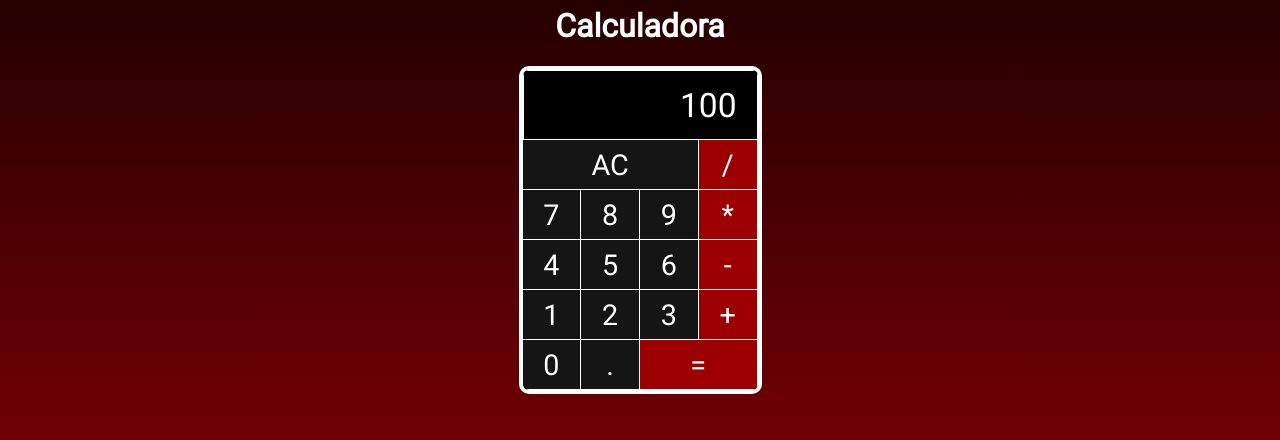
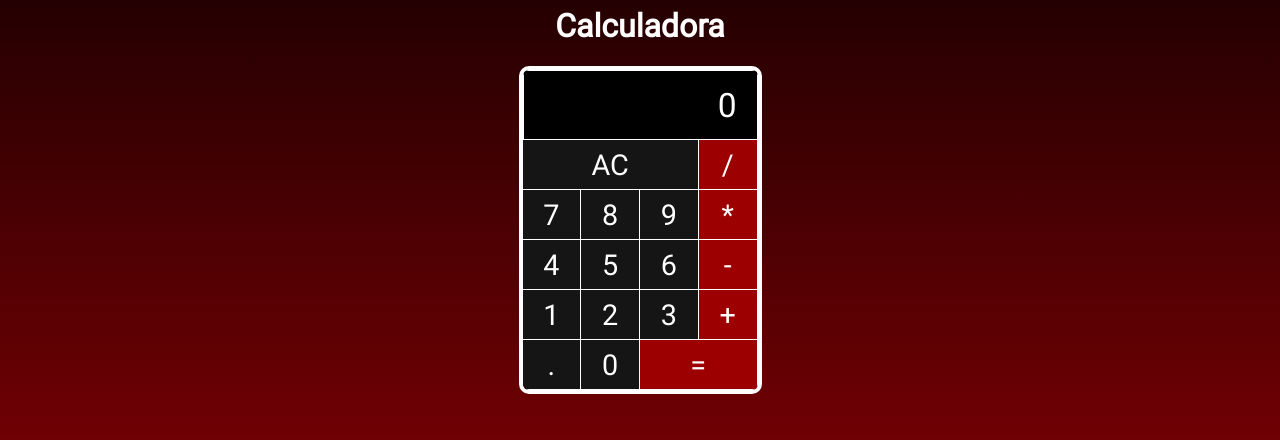
Before and after one commit to lucaschier179/calculadora, a React (Create React App) app: page / in a window 1280 px wide. Shown: the part 218-658 px from the top of the page. Built offline with nearby package versions, Linux system fonts and the light colour scheme.

Commit message:
aula 48
Implementando a Lógica #01

```diff
--- a/src/components/Button.css
+++ b/src/components/Button.css
@@ -24,7 +24,7 @@
 }
 
 .button.double:active {
-    background-color: #444;
+    background-color: #ee4949;
 }
 
 .button.triple {
@@ -37,5 +37,5 @@
 }
 
 .button.operation:active {
-    background-color: #444;
+    background-color: #ee4949;
 }
--- a/src/main/Calculator.jsx
+++ b/src/main/Calculator.jsx
@@ -4,7 +4,17 @@
 import Button from "../components/Button";
 import Display from "../components/Display";
 
+const initialState = {
+    displayValue: '0',
+    clearDisplay: false,
+    operation: null,
+    values: [0, 0],
+    current: 0
+}
+
 export default class Calculator extends Component {
+
+    state = {...initialState}
 
     constructor(props) {
         super(props)
@@ -14,7 +24,7 @@
     }
 
     clearMemory() {
-        console.log('limpar')
+        this.setState({...initialState})
     }
 
     setOperation(operation) {
@@ -22,13 +32,29 @@
     }
 
     addDigit(n) {
-        console.log(n)
+        if (n === '.' && this.state.displayValue.includes('.')){
+            return
+        }
+
+        const clearDisplay = this.state.displayValue === '0'
+            || this.state.clearDisplay
+        const currentValue = clearDisplay ? '' : this.state.displayValue
+        const displayValue = currentValue + n
+        this.setState({displayValue, clearDisplay: false})
+
+        if (n !== '.') {
+            const i = this.state.current
+            const newValue = parseFloat(displayValue)
+            const values = [...this.state.values]
+            values [i] = newValue
+            this.setState({values})
+        }
     }
 
     render() {
         return (
             <div className="calculator">
-                <Display value={100} />
+                <Display value={this.state.displayValue} />
                 <Button label='AC' click={this.clearMemory} triple/>
                 <Button label='/' click={this.setOperation} operation/>
                 <Button label='7' click={this.addDigit}/>
@@ -43,8 +69,8 @@
                 <Button label='2' click={this.addDigit}/>
                 <Button label='3' click={this.addDigit}/>
                 <Button label='+' click={this.setOperation} operation/>
+                <Button label='.' click={this.addDigit}/>
                 <Button label='0' click={this.addDigit}/>
-                <Button label='.' click={this.addDigit}/>
                 <Button label='=' click={this.setOperation} double/>
             </div>
         )
```
